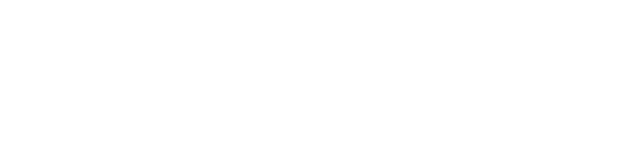
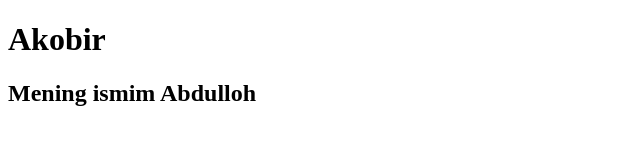
Before and after one commit to Ziiyodullayevv/team, a plain HTML site: page index.html in a window 1280 px wide. Shown: the whole page, without its empty margins (0-640 px from the left). Drawn offline with Linux system fonts and the light colour scheme.

Commit message:
abdulloh branch

```diff
--- a/index.html
+++ b/index.html
@@ -6,5 +6,14 @@
     <title>Document</title>
     <link rel="stylesheet" href="./style.css" />
   </head>
-  <body></body>
+  <body>
+    <h1>Akobir</h1>
+
+    <!-- Abdullohning kodlari  -->
+    <section>
+      <div class="container">
+        <h2>Mening ismim Abdulloh</h2>
+      </div>
+    </section>
+  </body>
 </html>
```
Also changed, not shown: 1 other file.
